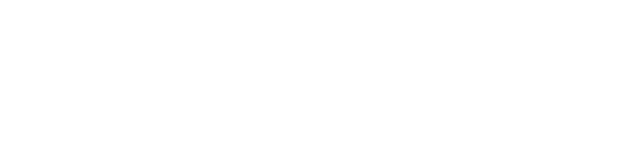
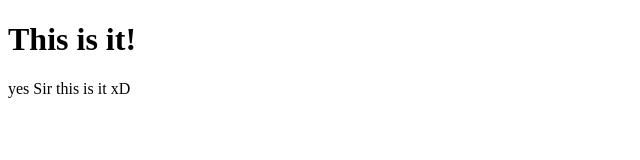
Before and after one commit to IssamJow/Local-Storage-Projekt, a plain HTML site: page index.html in a window 1280 px wide. Shown: the whole page, without its empty margins (0-640 px from the left). Drawn offline with Linux system fonts and the light colour scheme.

Commit message:
HTML Struktur gemacht

```diff
--- a/index.html
+++ b/index.html
@@ -2,3 +2,23 @@
 <!--
 HTML - CSS - JavaSkript code for our Project
 -->
+<html>
+    <head>
+        <body>
+            <header>
+
+
+                <h1>This is it!</h1>
+
+
+            </header>
+            <main>
+
+                <p>yes Sir this is it xD</p>
+
+            </main>
+        </body>
+
+    </head>
+
+</html>
```
